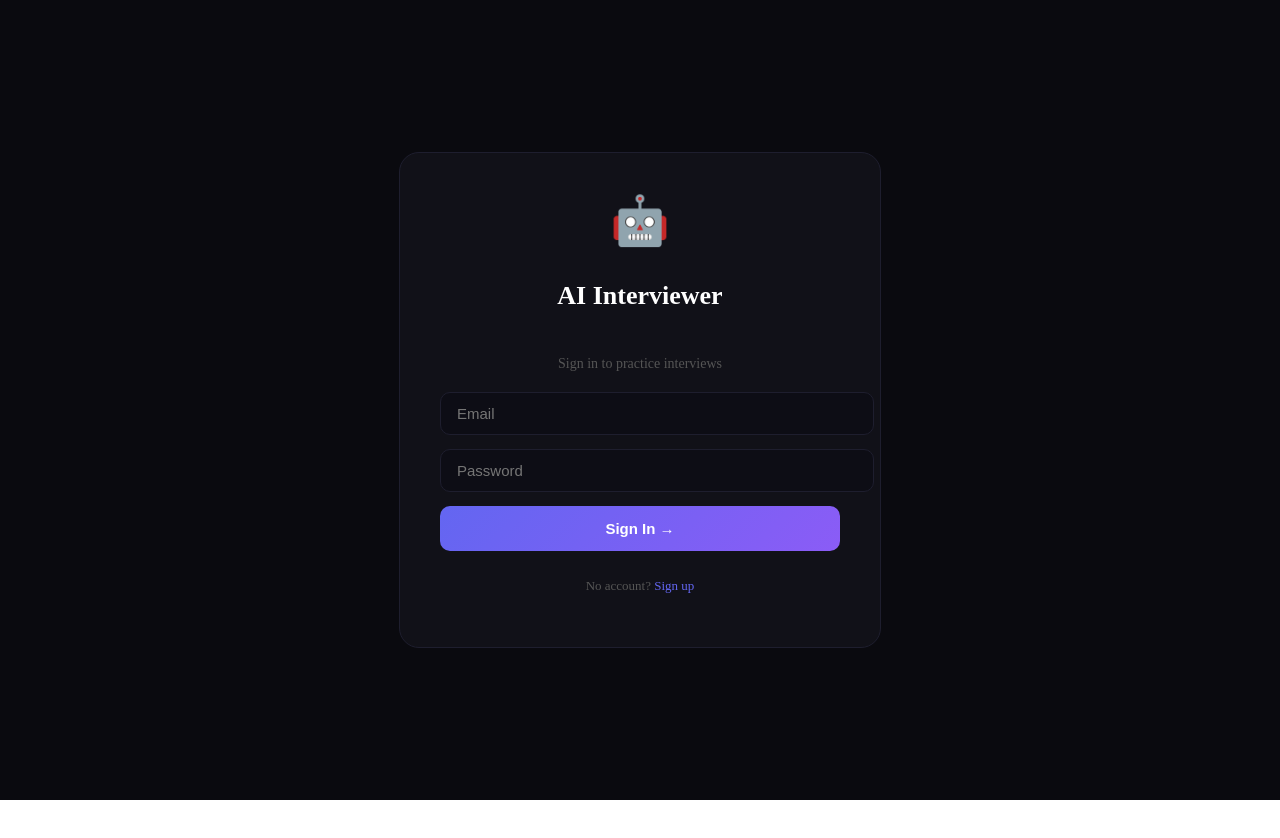
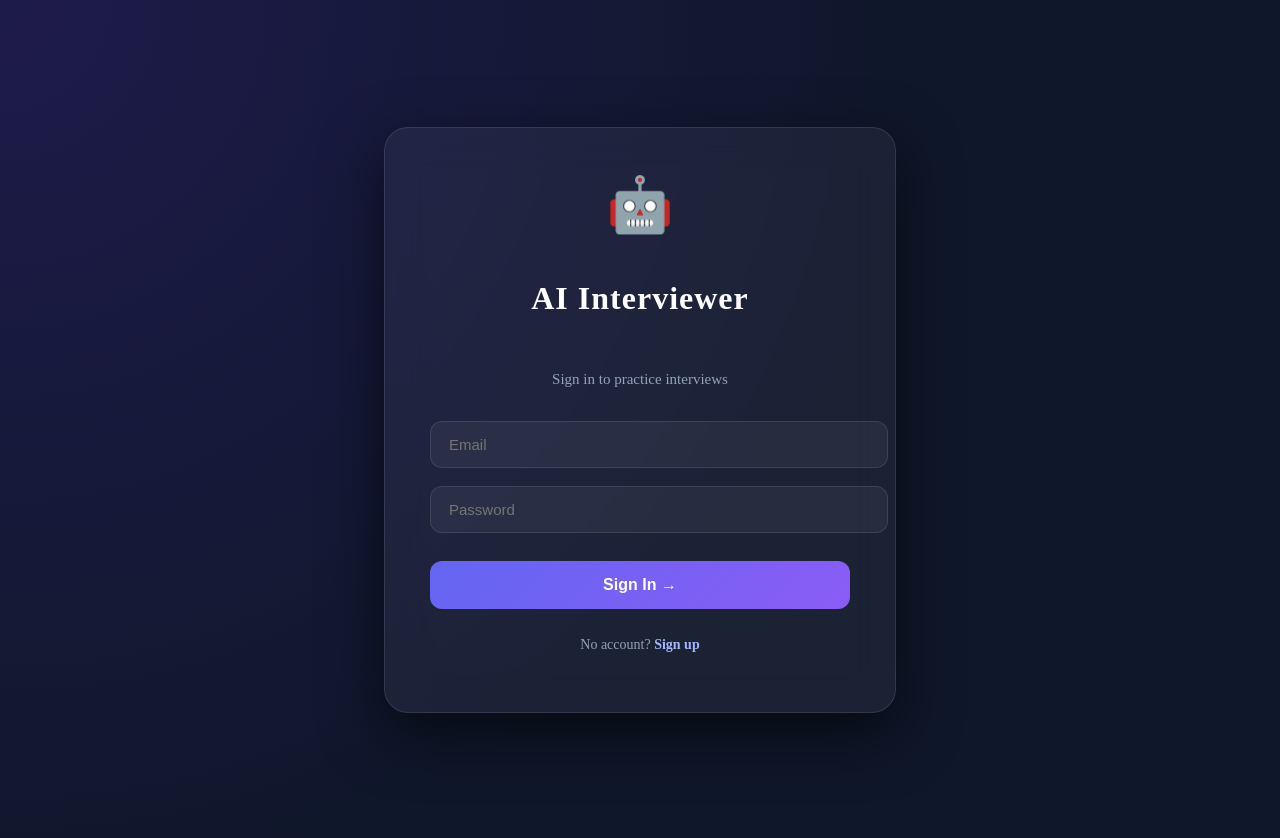
Before and after one commit to nandinimittal2704/ai-interviewer, a React (Vite) app in the folder frontend/: page /login in a window 1280 px wide. Before the commit the page ends 800 px from the top, so only its background shows below. Built offline with nearby package versions, Linux system fonts and the light colour scheme.

Commit message:
Improve login UI design

```diff
--- a/frontend/src/pages/Login.jsx
+++ b/frontend/src/pages/Login.jsx
@@ -43,14 +43,94 @@ export default function Login() {
 }
 
 const s = {
-  wrap: { minHeight:'100vh', display:'flex', alignItems:'center', justifyContent:'center', background:'#0a0a0f' },
-  card: { width:'100%', maxWidth:400, background:'#111118', border:'1px solid #1e1e2e', borderRadius:20, padding:40, display:'flex', flexDirection:'column', gap:14 },
-  logo: { fontSize:48, textAlign:'center' },
-  title: { fontSize:26, fontWeight:800, color:'#fff', textAlign:'center' },
-  sub: { fontSize:14, color:'#555', textAlign:'center', marginBottom:6 },
-  error: { background:'#3f0f0f', border:'1px solid #ef4444', color:'#ef4444', padding:'10px 14px', borderRadius:8, fontSize:13 },
-  input: { background:'#0d0d15', border:'1px solid #1e1e2e', borderRadius:10, padding:'12px 16px', fontSize:15, color:'#e2e8f0', outline:'none', width:'100%' },
-  btn: { background:'linear-gradient(135deg,#6366f1,#8b5cf6)', border:'none', borderRadius:10, padding:14, fontSize:15, fontWeight:600, color:'#fff', cursor:'pointer' },
-  foot: { fontSize:13, color:'#555', textAlign:'center' },
-  link: { color:'#6366f1', textDecoration:'none' },
+  wrap: {
+    minHeight: '100vh',
+    display: 'flex',
+    alignItems: 'center',
+    justifyContent: 'center',
+    background: 'radial-gradient(circle at top left, #1e1b4b, #0f172a 60%)',
+    padding: 20,
+  },
+
+  card: {
+    width: '100%',
+    maxWidth: 420,
+    background: 'rgba(255,255,255,0.05)',
+    backdropFilter: 'blur(20px)',
+    border: '1px solid rgba(255,255,255,0.1)',
+    borderRadius: 24,
+    padding: 45,
+    display: 'flex',
+    flexDirection: 'column',
+    gap: 18,
+    boxShadow: '0 20px 60px rgba(0,0,0,0.6)',
+  },
+
+  logo: {
+    fontSize: 54,
+    textAlign: 'center',
+    marginBottom: 5,
+  },
+
+  title: {
+    fontSize: 32,
+    fontWeight: 800,
+    color: '#fff',
+    textAlign: 'center',
+    letterSpacing: 1,
+  },
+
+  sub: {
+    fontSize: 15,
+    color: '#94a3b8',
+    textAlign: 'center',
+    marginBottom: 15,
+  },
+
+  error: {
+    background: 'rgba(239,68,68,0.1)',
+    border: '1px solid #ef4444',
+    color: '#f87171',
+    padding: '10px 14px',
+    borderRadius: 10,
+    fontSize: 13,
+  },
+
+  input: {
+    background: 'rgba(255,255,255,0.05)',
+    border: '1px solid rgba(255,255,255,0.1)',
+    borderRadius: 12,
+    padding: '14px 18px',
+    fontSize: 15,
+    color: '#e2e8f0',
+    outline: 'none',
+    width: '100%',
+    transition: 'all 0.2s ease',
+  },
+
+  btn: {
+    background: 'linear-gradient(135deg,#6366f1,#8b5cf6)',
+    border: 'none',
+    borderRadius: 12,
+    padding: 15,
+    fontSize: 16,
+    fontWeight: 600,
+    color: '#fff',
+    cursor: 'pointer',
+    marginTop: 10,
+    transition: 'all 0.3s ease',
+  },
+
+  foot: {
+    fontSize: 14,
+    color: '#94a3b8',
+    textAlign: 'center',
+    marginTop: 10,
+  },
+
+  link: {
+    color: '#a5b4fc',
+    textDecoration: 'none',
+    fontWeight: 600,
+  },
 };
```
